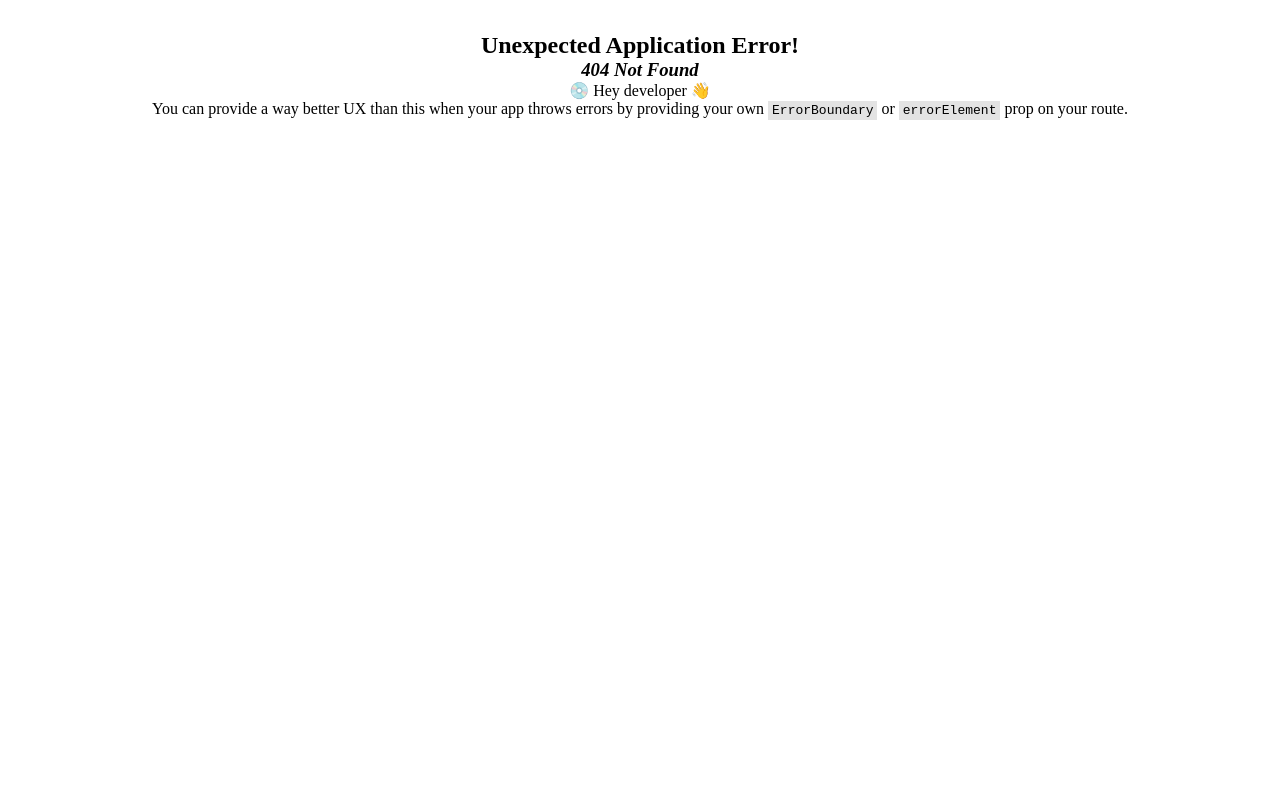
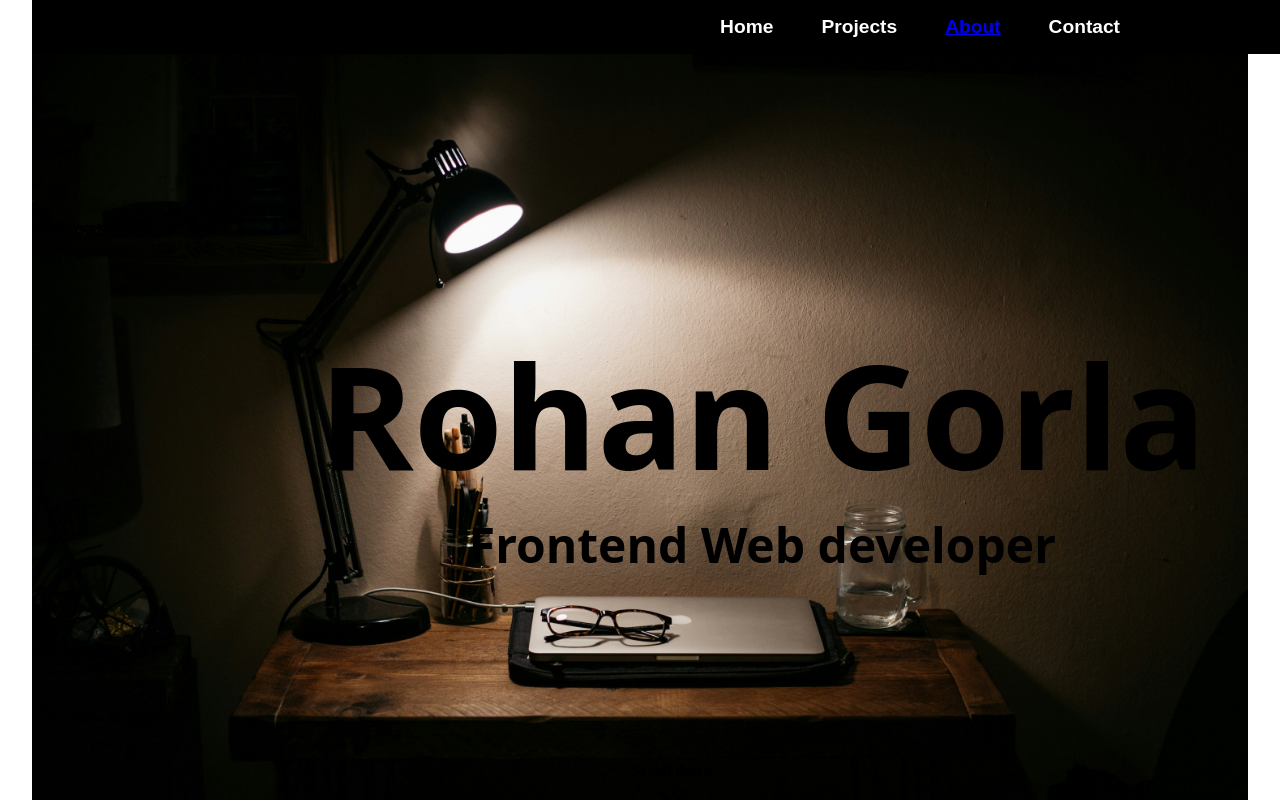
Before and after one commit to RohanGorla/Marknox_Assignment, a React (Vite) app: page / in a window 1280 px wide. Before the commit this address had no page. Shown: the top 800 px of the page. Built offline with nearby package versions, Linux system fonts and the light colour scheme.

Commit message:
add hash router

```diff
--- a/src/Components/Navbar.jsx
+++ b/src/Components/Navbar.jsx
@@ -33,7 +33,7 @@ function Navbar(props) {
             //   );
             // }}
             >
-              <Link to={"/Marknox_Assignment/about"} target="_blank">
+              <Link to={"/about"} target="_blank">
                 About
               </Link>
             </li>
--- a/src/main.jsx
+++ b/src/main.jsx
@@ -5,19 +5,31 @@ import {
   RouterProvider,
   createBrowserRouter,
   createRoutesFromElements,
+  createHashRouter,
 } from "react-router-dom";
 import App from "./App.jsx";
 import About from "./Components/About.jsx";
 import "./index.css";
 
-const router = createBrowserRouter(
-  createRoutesFromElements(
-    <>
-      <Route path="/Marknox_Assignment/" element={<App />} />
-      <Route path="/Marknox_Assignment/about" element={<About />} />
-    </>
-  )
-);
+// const router = createBrowserRouter(
+//   createRoutesFromElements(
+//     <>
+//       <Route path="/Marknox_Assignment/" element={<App />} />
+//       <Route path="/Marknox_Assignment/about" element={<About />} />
+//     </>
+//   )
+// );
+
+const router = createHashRouter([
+  {
+    path: "/",
+    element: <App />,
+  },
+  {
+    path: "/about",
+    element: <About />,
+  },
+]);
 
 ReactDOM.createRoot(document.getElementById("root")).render(
   <React.StrictMode>
```
